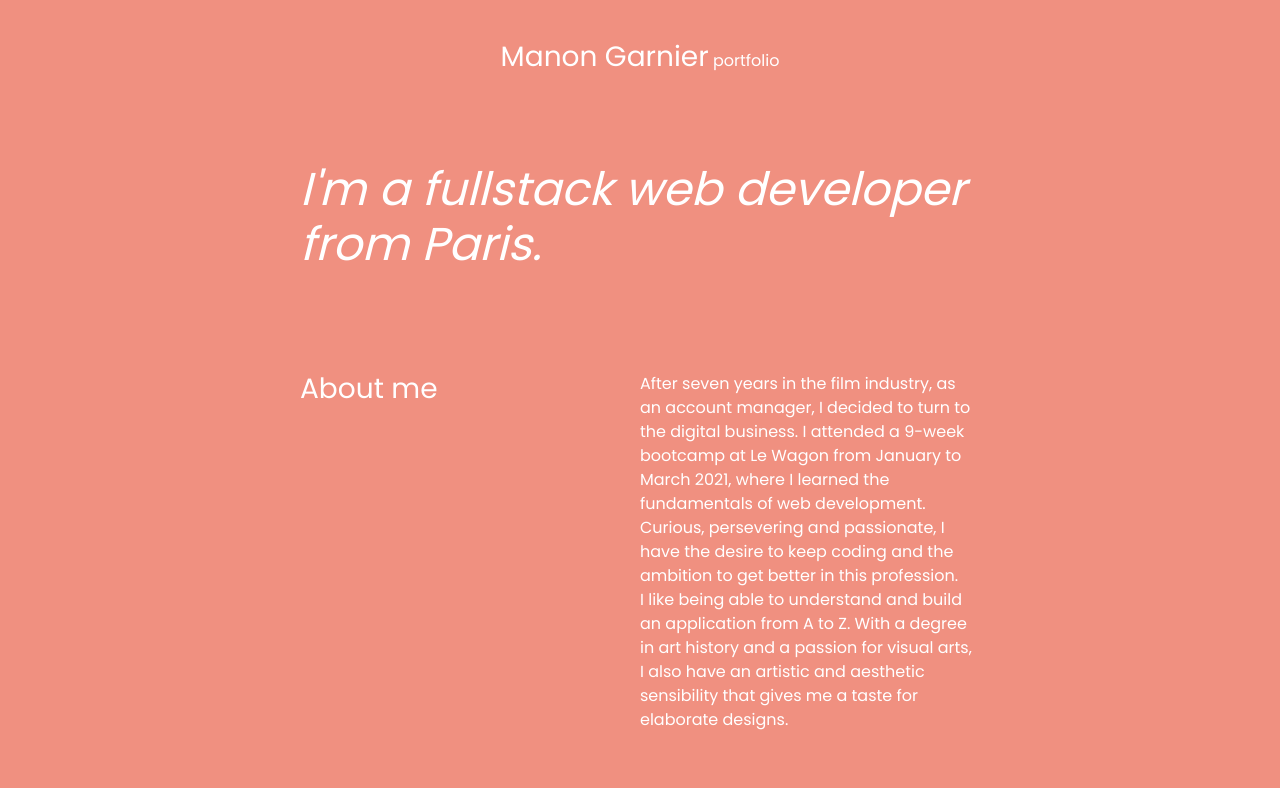
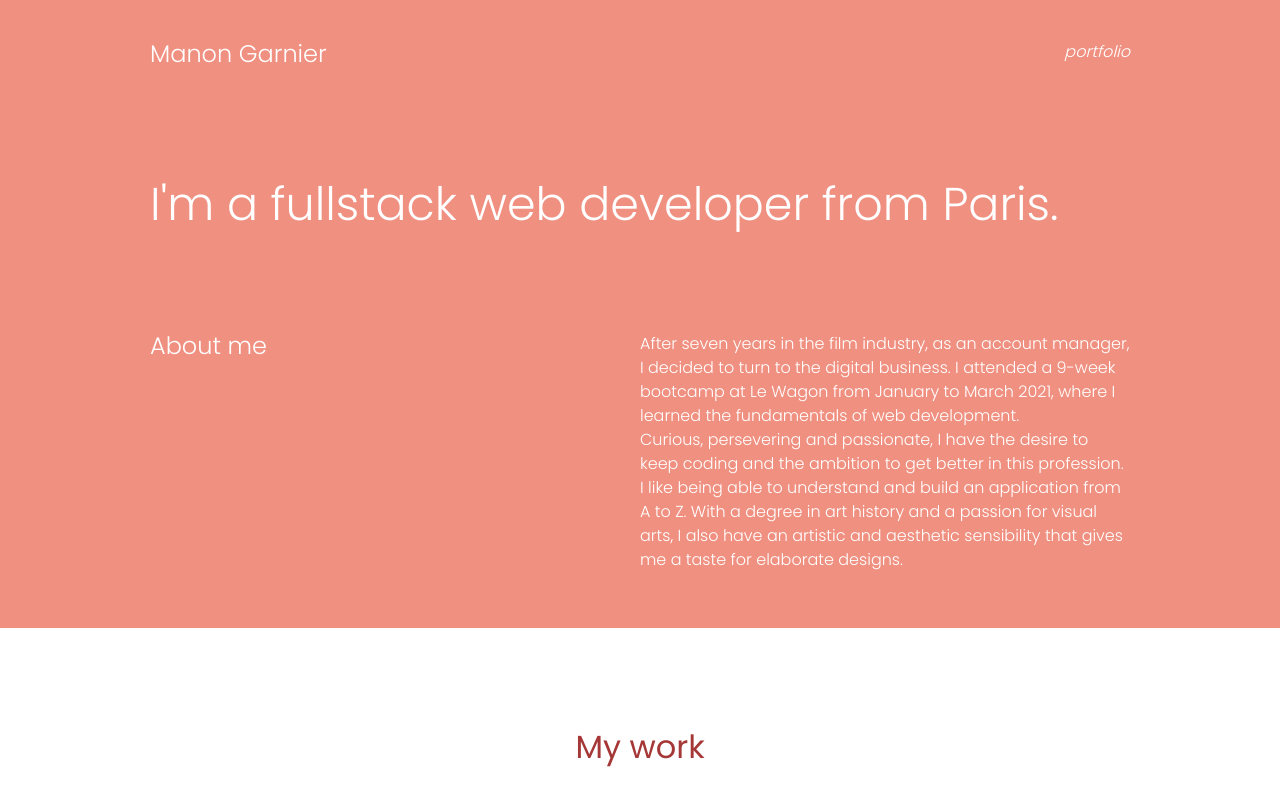
Before and after one commit to ManonGar/portfolio, a plain HTML site: page index.html in a window 1280 px wide. Shown: the top 800 px of the page. Drawn offline with nearby package versions, Linux system fonts and the light colour scheme.

Commit message:
changed colors

```diff
--- a/index.html
+++ b/index.html
@@ -11,12 +11,13 @@
     <link rel="stylesheet" href="style.css">
   </head>
   <body>
-    <div class="topbar">
-      <h3>Manon Garnier<span> portfolio</span></h3>
-    </div>
     <div class="presentation">
+      <div class="topbar">
+        <h3>Manon Garnier</h3>
+        <span><em>portfolio</em></span>
+      </div>
       <div class="info">
-        <h1><em>I'm a fullstack web developer from Paris.</em></h1>
+        <h1>I'm a fullstack web developer from Paris.</h1>
       </div>
       <div class="text">
         <h3>About me</h3>
--- a/style.css
+++ b/style.css
@@ -4,6 +4,7 @@
 
 body {
   font-family: 'Poppins', sans-serif;
+  font-weight: 300;
 }
 
 p {
@@ -13,6 +14,7 @@ p {
 
 h1 {
   font-size: 46px;
+  font-weight: 300;
 }
 
 h2 {
@@ -20,13 +22,8 @@ h2 {
 }
 
 h3 {
-  font-size: 28px;
-}
-
-.main-content {
-  margin: 100px 60px;
-  text-align: center;
-  color: #e8725e;
+  font-size: 24px;
+  font-weight: 300;
 }
 
 /*---------------------------top-page--------------------------------*/
@@ -34,7 +31,7 @@ h3 {
 .presentation {
   background-color: #F09080;
   color: #ffffff;
-  padding: 40px 200px;
+  padding: 40px 150px;
 }
 
 .topbar span {
@@ -42,10 +39,11 @@ h3 {
 }
 
 .topbar {
-  text-align: center;
-  padding: 40px 100px;
+  display: flex;
+  justify-content: space-between;
   background-color: #F09080;
   color: #ffffff;
+  padding-bottom: 100px;
 }
 
 .info {
@@ -60,9 +58,14 @@ h3 {
 }
 
 /*---------------Work---------------------------*/
+.main-content {
+  margin: 100px 60px;
+  text-align: center;
+  color: #a53737;
+}
 
 .project-card {
-  max-width: 800px;
+  max-width: 700px;
   min-width: 300px;
   position: relative;
   box-shadow: 0 16px 64px 0 rgb(0 0 0 / 12%), 0 0 0 1px rgb(0 0 0 / 1%);
@@ -151,7 +154,7 @@ h3 {
     grid-template-columns: 1fr;
   }
   .presentation {
-    padding: 40px 20px;
+    padding: 40px 30px;
   }
   .icons {
     padding: 0 50px;
@@ -159,9 +162,6 @@ h3 {
 }
 
 @media(min-width: 1200px) {
-  .presentation {
-    padding: 40px 300px;
-  }
   .icons {
     padding: 0 300px;
   }
```
